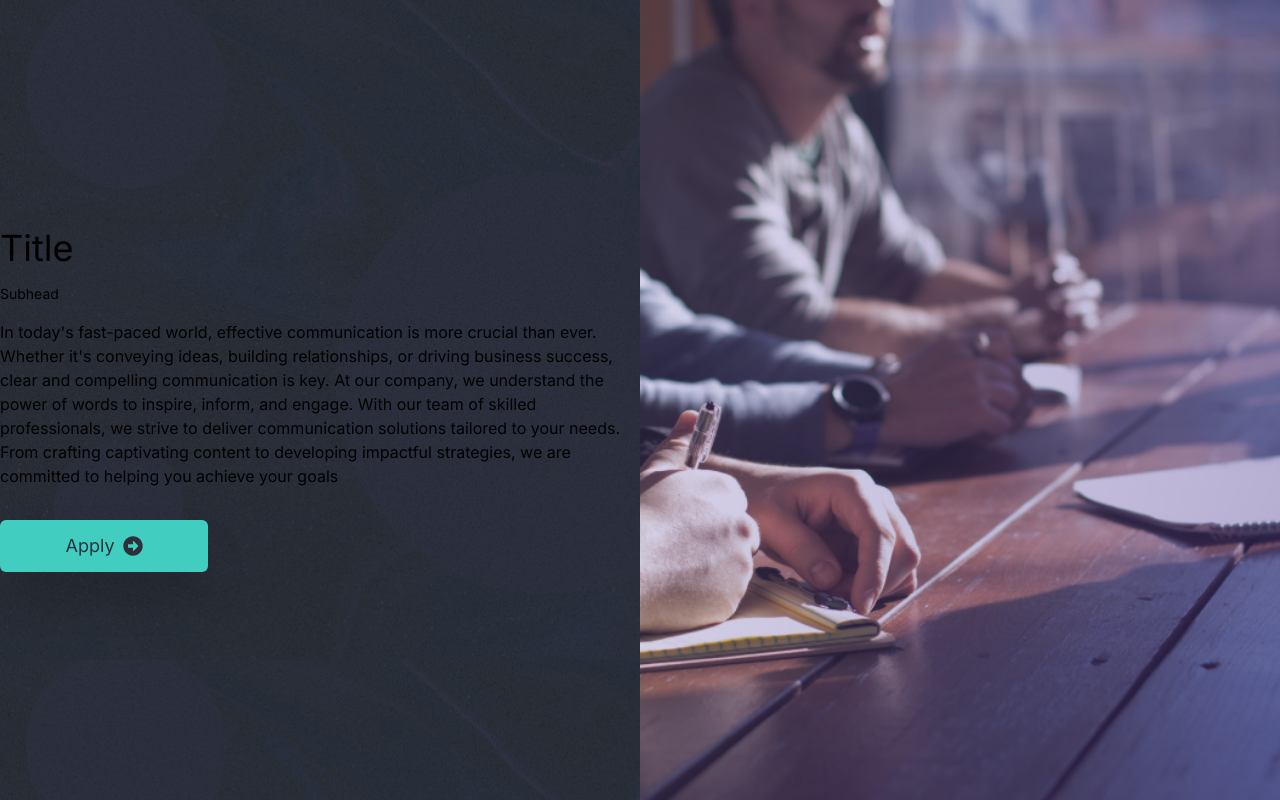
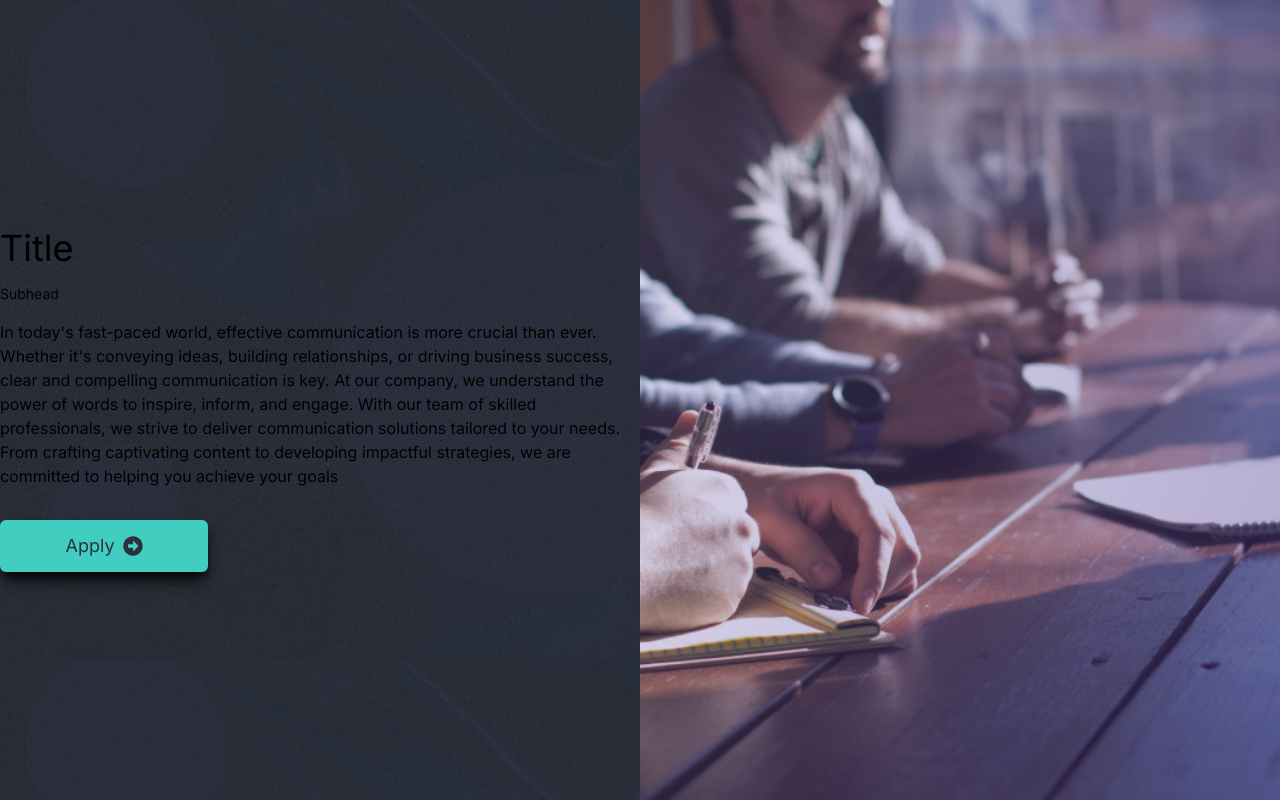
Before and after one commit to nikwib/Devinova, a Next.js app in the folder devinova/: page / in a window 1280 px wide. Built offline with nearby package versions, Linux system fonts and the light colour scheme.

Commit message:
re-naming of files

```diff
--- a/devinova/app/components/TextWithButton.tsx
+++ b/devinova/app/components/TextWithButton.tsx
@@ -1,4 +1,4 @@
-import DesktopBtn from "./buttons/GoToBtn";
+import LeftArrowInCircleBtn from "./buttons/library/LeftArrowInCircleBtn";
 import BodyThreeHeadings from "./textAreas/BodyThreeHeadings";
 import BodyTwoHeadings from "./textAreas/BodyTwoHeadings";
 
@@ -7,7 +7,7 @@ const data = {
   title: "Title",
   subHead: "Subhead",
   body: "In today's fast-paced world, effective communication is more crucial than ever. Whether it's conveying ideas, building relationships, or driving business success, clear and compelling communication is key. At our company, we understand the power of words to inspire, inform, and engage. With our team of skilled professionals, we strive to deliver communication solutions tailored to your needs. From crafting captivating content to developing impactful strategies, we are committed to helping you achieve your goals",
-  button: <DesktopBtn btnText="Apply" />,
+  button: <LeftArrowInCircleBtn btnText="Apply" />,
 };
 
 const TextWithButton = (/* { data } : {data: any} */) => {
--- /dev/null
+++ b/devinova/app/components/buttons/BtnWithIcon.tsx
@@ -0,0 +1,10 @@
+const BtnWithIcon = ({ btnText, icon }: { btnText: string; icon: any }) => {
+  return (
+    <button className="flex gap-2 shadow-lg shadow-black my-4 bg-customGreen select-none text-customGrey px-6 min-w-52 py-3 items-center rounded-md justify-center text-lg">
+      {btnText}
+      <span className="text-xl">{icon}</span>
+    </button>
+  );
+};
+
+export default BtnWithIcon;
--- a/devinova/app/components/buttons/CallToActionBtn.tsx
+++ /dev/null
@@ -1,10 +0,0 @@
-const CallToActionBtn = ({ btnText, icon }: { btnText: string; icon: any }) => {
-  return (
-    <button className="flex gap-2 shadow-2xl my-4 bg-customGreen select-none text-customGrey px-6 min-w-52 py-3 items-center rounded-md justify-center text-lg">
-      {btnText}
-      <span className="text-xl">{icon}</span>
-    </button>
-  );
-};
-
-export default CallToActionBtn;
--- a/devinova/app/components/buttons/GoToBtn.tsx
+++ /dev/null
@@ -1,8 +0,0 @@
-import { FaArrowAltCircleRight } from "react-icons/fa";
-import CallToActionBtn from "./CallToActionBtn";
-
-const GoToBtn = ({ btnText }: { btnText: string }) => {
-  return <CallToActionBtn btnText={btnText} icon={<FaArrowAltCircleRight />} />;
-};
-
-export default GoToBtn;
--- /dev/null
+++ b/devinova/app/components/buttons/UnstyledBtn.tsx
@@ -0,0 +1,9 @@
+import React from 'react'
+
+const UnstyledBtn = () => {
+  return (
+    <div>UnstyledBtn</div>
+  )
+}
+
+export default UnstyledBtn
--- /dev/null
+++ b/devinova/app/components/buttons/library/LeftArrowBtn.tsx
@@ -0,0 +1,8 @@
+import { FaLongArrowAltRight } from "react-icons/fa";
+import BtnWithIcon from "../BtnWithIcon";
+
+const ArrowInCircleBtn = ({ btnText }: { btnText: string }) => {
+  return <BtnWithIcon btnText={btnText} icon={<FaLongArrowAltRight />} />;
+};
+
+export default ArrowInCircleBtn;
--- /dev/null
+++ b/devinova/app/components/buttons/library/LeftArrowInCircleBtn.tsx
@@ -0,0 +1,8 @@
+import { FaArrowAltCircleRight } from "react-icons/fa";
+import BtnWithIcon from "../BtnWithIcon";
+
+const ArrowInCircleBtn = ({ btnText }: { btnText: string }) => {
+  return <BtnWithIcon btnText={btnText} icon={<FaArrowAltCircleRight />} />;
+};
+
+export default ArrowInCircleBtn;
--- a/devinova/app/components/buttons/OpenNewWindowBtn.tsx
+++ b/devinova/app/components/buttons/library/OpenNewWindowBtn.tsx
@@ -1,8 +1,8 @@
 import { RxOpenInNewWindow } from "react-icons/rx";
-import CallToActionBtn from "./CallToActionBtn";
+import BtnWithIcon from "../BtnWithIcon";
 
 const OpenNewWindowBtn = ({ btnText }: { btnText: string }) => {
-  return <CallToActionBtn btnText={btnText} icon={<RxOpenInNewWindow />} />;
+  return <BtnWithIcon btnText={btnText} icon={<RxOpenInNewWindow />} />;
 };
 
 export default OpenNewWindowBtn;
```
